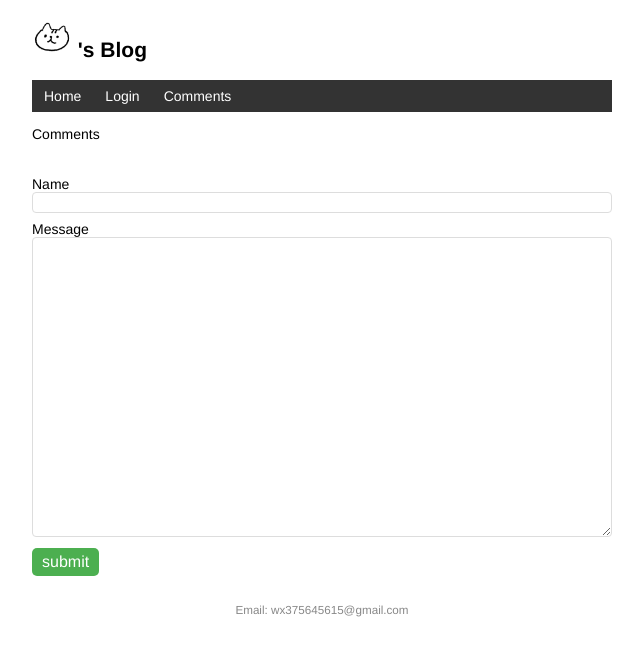
After one commit to seraohine/watchlist, a Flask app: template templates/comments.html in a window 1280 px wide. The commit adds this page. Shown: the top 656 px of the page, without its empty margins (318-961 px from the left). Run offline with Flask 3, Linux system fonts and the light colour scheme; the template is opened without the code that fills it, so the values that code supplies are empty.

Commit message:
add comments function

```diff
--- a/app.py
+++ b/app.py
@@ -1,4 +1,4 @@
-from flask import Flask, render_template, request, redirect, url_for , flash
+from flask import Flask, render_template, request, redirect, url_for , flash , session
 from flask_sqlalchemy import SQLAlchemy
 import os
 import sys
@@ -8,6 +8,8 @@ import markdown2
 import secrets
 from werkzeug.security import generate_password_hash,check_password_hash
 from flask_login import LoginManager , UserMixin , login_user , logout_user , login_required , current_user
+from datetime import datetime , timedelta
+import re
 
 WIN = sys.platform.startswith('win')
 if WIN:
@@ -40,6 +42,14 @@ class User(db.Model,UserMixin):
 
     def validate_password(self,password):       #检查密码是否正确，返回bool值
         return check_password_hash(self.password_hash,password)
+
+
+class Comment(db.Model):
+    id = db.Column(db.Integer, primary_key=True)
+    author = db.Column(db.String(20), nullable=False)
+    content = db.Column(db.Text, nullable=False)
+    timestamp = db.Column(db.DateTime, default=datetime.utcnow, index=True)
+    project_id = db.Column(db.Integer, db.ForeignKey('projects.id'))
 
 
 #用户登录逻辑
@@ -94,10 +104,12 @@ def settings():
     return render_template('settings.html')
 
 
+# 更新 Projects 模型类
 class Projects(db.Model):
     id = db.Column(db.Integer, primary_key=True)
     title = db.Column(db.String(60))
     content = db.Column(db.Text)
+    comments = db.relationship('Comment', backref='project', lazy='dynamic')
 
 
 @app.cli.command()
@@ -181,8 +193,54 @@ def view_project(project_id):
 @app.route('/movie/delete/<int:project_id>', methods=['POST'])  # 限定只接受 POST 请求
 @login_required
 def delete(project_id):
-    project = Projects.query.get_or_404(project_id)  # 获取电影记录
+    project = Projects.query.get_or_404(project_id)
     db.session.delete(project)  # 删除对应的记录
     db.session.commit()  # 提交数据库会话
     flash('deleted.')
     return redirect(url_for('index'))  # 重定向回主页
+
+@app.route('/comments/<int:project_id>', methods=['GET', 'POST'])
+def comments(project_id):
+    project = Projects.query.get_or_404(project_id)
+
+    if request.method == 'POST':
+        # 获取用户的IP地址
+        user_ip = request.remote_addr
+
+        # 检查用户是否在短时间内发表过评论
+        last_comment_time = session.get('last_comment_time', None)
+        if last_comment_time and datetime.utcnow() - last_comment_time < timedelta(minutes=5):
+            flash('评论太频繁，请稍后再试。')
+            return redirect(url_for('comments', project_id=project.id))
+
+        # 处理评论逻辑
+        author = request.form.get('author')
+        content = request.form.get('content')
+
+        # 检查评论长度
+        if len(content) > 500:  # 假设限制评论长度为500个字符
+            flash('评论内容过长，请缩短评论。')
+            return redirect(url_for('comments', project_id=project.id))
+
+        # 过滤恶意内容
+        if contains_malicious_content(content):
+            flash('评论包含恶意内容，请修改评论。')
+            return redirect(url_for('comments', project_id=project.id))
+
+        if author and content:
+            new_comment = Comment(author=author, content=content, project=project)
+            db.session.add(new_comment)
+            db.session.commit()
+
+            # 更新最后评论时间
+            session['last_comment_time'] = datetime.utcnow()
+
+    return render_template('comments.html', project=project)
+
+def contains_malicious_content(content):
+    # 使用正则表达式或其他方法检查是否包含恶意内容
+    malicious_patterns = ['badword1', 'badword2', 'maliciouslink.com']
+    for pattern in malicious_patterns:
+        if re.search(pattern, content, re.IGNORECASE):
+            return True
+    return False
--- a/static/style.css
+++ b/static/style.css
@@ -19,12 +19,13 @@ footer {
     width: 40px;
 }
 
-/* 电影列表 */
 .project-list{
     list-style-type: none;
     padding: 0;
     margin-bottom: 10px;
     box-shadow: 0 2px 5px 0 rgba(0, 0, 0, 0.16), 0 2px 10px 0 rgba(0, 0, 0, 0.12);
+    max-height: 300px; /* 设置最大高度，超过部分将出现滚动条 */
+    overflow-y: auto; /* 显示纵向滚动条 */
 }
 
 .project-list li {
@@ -173,3 +174,60 @@ input[name=year] {
     background-color:red;
     color:white;
 }
+
+.comment-list {
+    list-style-type: none;
+    padding: 0;
+    margin-bottom: 10px;
+    box-shadow: 0 2px 5px 0 rgba(0, 0, 0, 0.16), 0 2px 10px 0 rgba(0, 0, 0, 0.12);
+    max-height : 300px;
+    overflow-y:auto;
+    font-family: 'Arial', sans-serif;
+}
+
+.comment-item {
+    padding: 12px 24px;
+    border-bottom: 1px solid #ddd;
+}
+
+.comment-item:last-child {
+    border-bottom: none;
+}
+
+.comment-item:hover {
+    background-color: #f8f9fa;
+}
+
+/* 评论表单 */
+.comment-form {
+    margin-top: 20px;
+}
+/* 输入框样式 */
+.comment-form input[type="text"],
+.comment-form textarea {
+    width: 100%;
+    padding: 2px;
+    margin-bottom: 8px;
+    box-sizing: border-box;
+    border: 1px solid #ddd;
+    border-radius: 4px;
+    font-size: 13px;
+}
+
+.comment-form textarea {
+    resize: vertical; /* 允许垂直调整文本框大小 */
+}
+
+.comment-form input[type="submit"] {
+    background-color: #4caf50; /* 绿色 */
+    color: #fff;
+    padding: 5px 10px;
+    border: none;
+    border-radius: 5px;
+    cursor: pointer;
+    font-size: 16px;
+}
+
+.comment-form input[type="submit"]:hover {
+    background-color: #45a049; /* 鼠标悬停时的颜色 */
+}
--- a/templates/base.html
+++ b/templates/base.html
@@ -7,6 +7,7 @@
     <link rel="stylesheet" href="{{ url_for('static', filename='style.css') }}" type="text/css">
     {% endblock %}
 </head>
+
 <body>
     {% for message in get_flashed_messages() %}
         <div class="alert fade-out">{{ message }}</div>
@@ -18,16 +19,24 @@
     <nav>
         <ul>
             <li><a href="{{ url_for('index') }}">Home</a></li>
-
             {% if current_user.is_authenticated %}
                 <li><a href="{{ url_for('settings') }}">Settings</a></li>
                 <li><a href="{{ url_for('logout') }}">Logout</a></li>
             {% else %}
                 <li><a href="{{ url_for('login') }}">Login</a></li>
             {% endif %}
+            {% if project is defined %}
+                {% if 'comments' in request.path %}
+                    <li><a href="{{ url_for('comments', project_id=project.id) }}">Comments</a></li>
+                {% endif %}
+            {% else %}
+                <li><a href="{{ url_for('comments', project_id=1) }}">Comments</a></li>  <!-- 这里的 1 可以替换为任意默认项目的 ID -->
+            {% endif %}
         </ul>
     </nav>
+    <div id="content">
         {% block content %}{% endblock %}
+    </div>
     <footer>
         <small>Email: wx375645615@gmail.com</small>
     </footer>
--- /dev/null
+++ b/templates/comments.html
@@ -0,0 +1,26 @@
+<!-- comments.html -->
+{% extends 'base.html' %}
+
+{% block content %}
+    <p>{{ project.comments.count() }} Comments</p>
+    <ul class="comment-list">
+        {% for comment in project.comments %}
+            <li class="comment-item">
+                <strong>{{ comment.author }}</strong> - {{ comment.content }}
+                <span class="timestamp">{{ comment.timestamp.strftime('%Y-%m-%d %H:%M:%S') }}</span>
+            </li>
+        {% endfor %}
+    </ul>
+
+    <form method="post" action="{{ url_for('comments', project_id=project.id) }}" class="comment-form">
+        <label for="author">Name </label>
+        <br>
+        <input type="text" name="author" required>
+        <br>
+        <label for="content">Message </label>
+        <br>
+        <textarea name="content" required></textarea>
+        <br>
+        <input type="submit" value="submit">
+    </form>
+{% endblock %}
```
Lines whose indentation alone changed are shown as unchanged.
